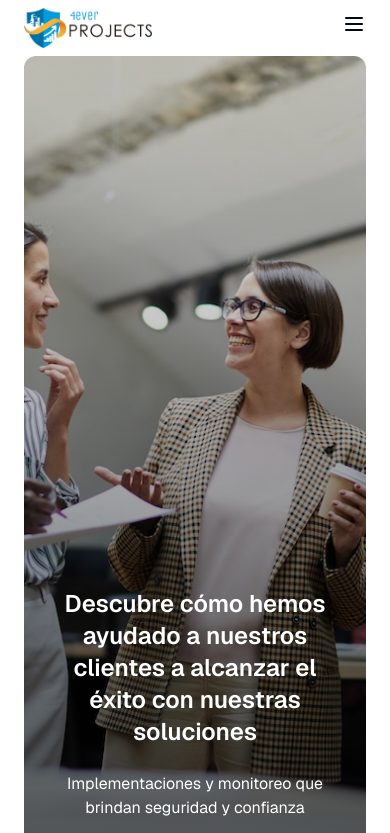
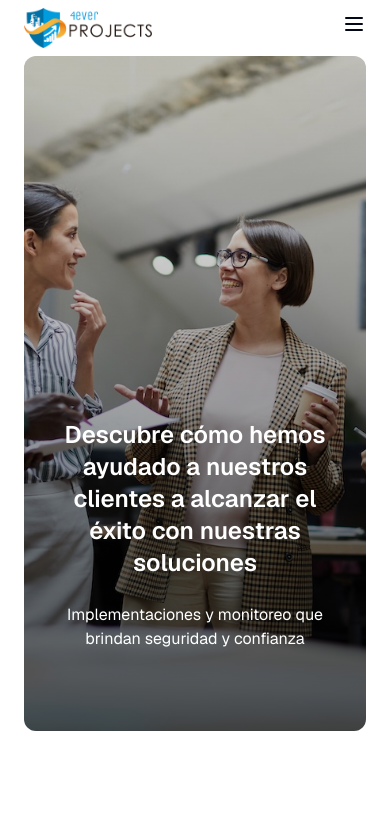
Before and after one commit to eSerranoRosete/4rs-website, a Next.js app: page /casos-de-exito in a window 390 px wide. Shown: the top 833 px of the page. Built offline with nearby package versions, Linux system fonts and the light colour scheme.

Commit message:
Refactor Page component to improve layout and responsiveness

```diff
--- a/src/app/casos-de-exito/page.tsx
+++ b/src/app/casos-de-exito/page.tsx
@@ -11,13 +11,13 @@ export default function Page() {
   return (
     <>
       <NavBar />
-      <PageSection className="pt-14">
+      <PageSection className="pt-14 mb-0">
         <Container className="rounded-xl relative overflow-hidden">
           <img
             src="/Office_Workers_Laughing_original_548606.jpg"
             className="absolute top-0 left-0 w-full h-full object-cover object-center -z-10"
           />
-          <div className="w-full bg-gradient-to-t from-black/70 text-white to-transparent h-screen md:h-[60vh] px-10 pb-20 flex flex-col gap-2 items-center justify-end">
+          <div className="w-full bg-gradient-to-t from-black/70 text-white to-transparent h-[80vh] md:h-[60vh] px-10 pb-20 flex flex-col gap-2 items-center justify-end">
             <div className="flex flex-col gap-6 w-full">
               <h1 className="text-2xl md:text-5xl text-center font-semibold md:max-w-4xl md:m-auto">
                 Descubre cómo hemos ayudado a nuestros clientes a alcanzar el
```
